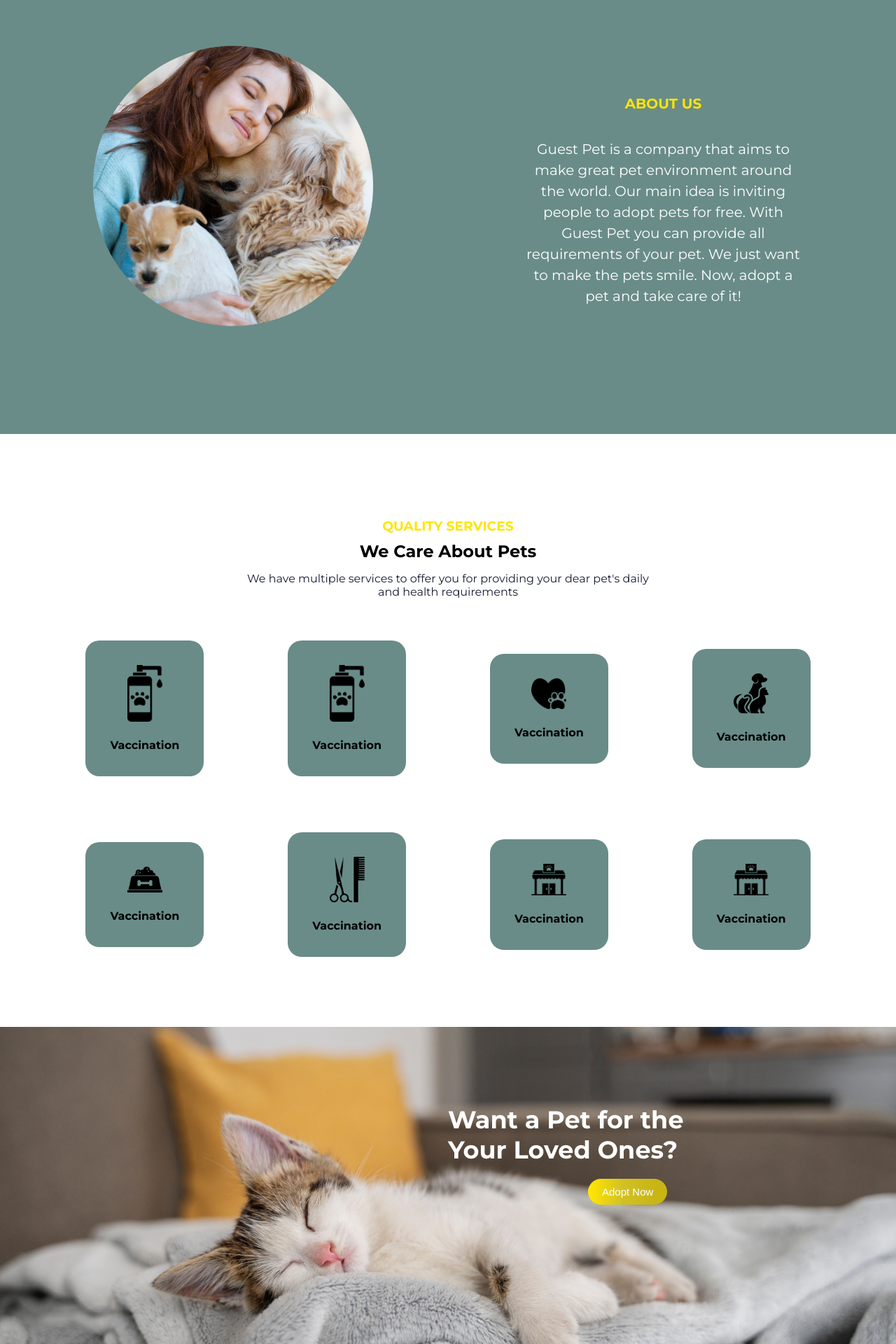
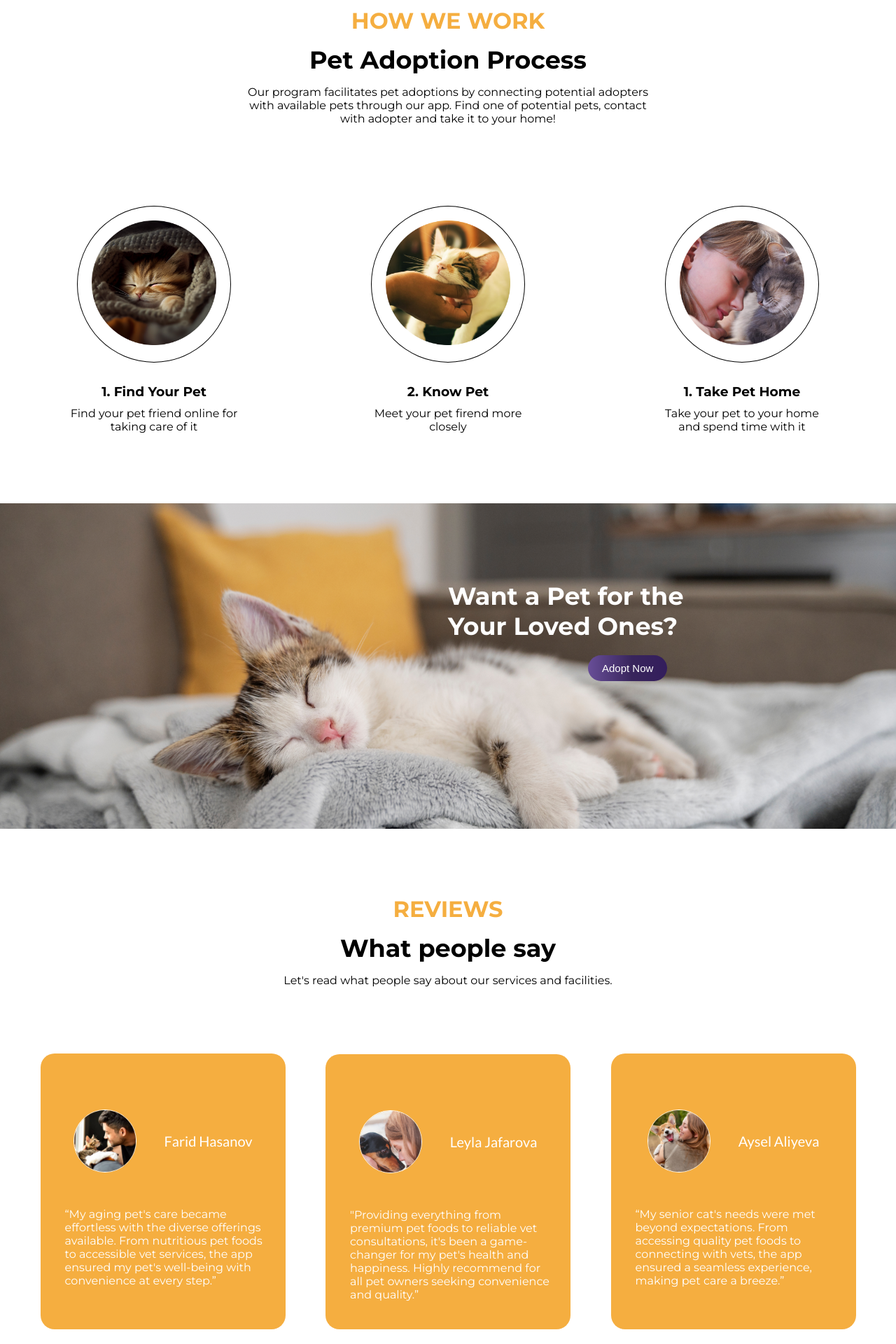
Before and after one commit to mubariznajafov/guest-pet, a React (Vite) app: page / in a window 1280 px wide. Shown: the part 840-2760 px from the top of the page at 70% size. Built offline with nearby package versions, Linux system fonts and the light colour scheme; a web font is replaced by a local one.

Commit message:
adding review line to page

```diff
--- a/src/components/Home.jsx
+++ b/src/components/Home.jsx
@@ -13,10 +13,15 @@ import catImage from "../assets/process.png";
 import process3 from "../assets/process1.png";
 import process2 from "../assets/process2.png";
 import process1 from "../assets/process3.png";
+import person3 from "../assets/person3.png";
+import person2 from "../assets/person2.png";
+import person1 from "../assets/person1.png";
 import { FontAwesomeIcon } from "@fortawesome/react-fontawesome";
-import { faInstagram } from "@fortawesome/free-brands-svg-icons";
-import { faFacebook } from "@fortawesome/free-brands-svg-icons";
-import { faTwitter } from "@fortawesome/free-brands-svg-icons";
+import {
+  faInstagram,
+  faLinkedin,
+  faXTwitter,
+} from "@fortawesome/free-brands-svg-icons";
 const Home = () => {
   return (
     <div className="home">
@@ -32,14 +37,14 @@ const Home = () => {
         </div>
         <div className="down_info">
           <div className="social_medias">
-            <Link to={"https://www.instagram.com/"}>
+            <Link to={"https://www.instagram.com/"} target={"_blank"}>
               <FontAwesomeIcon icon={faInstagram} />
             </Link>
-            <Link to={"https://www.facebook.com/"}>
-              <FontAwesomeIcon icon={faFacebook} />
+            <Link to={"https://www.linkedin.com/"} target={"_blank"}>
+              <FontAwesomeIcon icon={faLinkedin} />
             </Link>
-            <Link to={"https://www.twitter.com/"}>
-              <FontAwesomeIcon icon={faTwitter} />
+            <Link to={"https://www.twitter.com/"} target={"_blank"}>
+              <FontAwesomeIcon icon={faXTwitter} />
             </Link>
           </div>
           <div className="left_infos">
@@ -48,7 +53,7 @@ const Home = () => {
           </div>
         </div>
       </div>
-      <div className="aboutUs">
+      {/* <div className="aboutUs">
         <div className="leftSide">
           <div className="img">
             <img src={GirlWithPets} alt="" />
@@ -66,9 +71,9 @@ const Home = () => {
             </p>
           </div>
         </div>
-      </div>
+      </div> */}
 
-      <div className="services">
+      {/* <div className="services">
         <div className="topInfo">
           <h3>QUALITY SERVICES</h3>
           <h2>We Care About Pets </h2>
@@ -127,24 +132,16 @@ const Home = () => {
             <h4>Vaccination</h4>
           </div>
         </div>
-      </div>
-      <div
-        className="adoptNow"
-        style={{ backgroundImage: "url(" + catImage + ")" }}
-      >
-        <div className="info">
-          <h1>Want a Pet for the Your Loved Ones? </h1>
-          <button className="btn">Adopt Now</button>
-        </div>
-      </div>
+      </div> */}
+
       <div className="process">
         <div className="top_info">
           <h1 className="work">HOW WE WORK</h1>
           <h1 className="petAdoption">Pet Adoption Process</h1>
           <p>
-            Lorem ipsum dolor sit amet consectetur adipisicing elit. Sapiente
-            ratione quasi perspiciatis reiciendis laborum cupiditate recusandae
-            modi velit.
+            Our program facilitates pet adoptions by connecting potential
+            adopters with available pets through our app. Find one of potential
+            pets, contact with adopter and take it to your home!
           </p>
         </div>
         <div className="cards">
@@ -177,7 +174,71 @@ const Home = () => {
           </div>
         </div>
       </div>
-      <div className="reviews"></div>
+      <div
+        className="adoptNow"
+        style={{ backgroundImage: "url(" + catImage + ")" }}
+      >
+        <div className="info">
+          <h1>Want a Pet for the Your Loved Ones? </h1>
+          <button className="btn">Adopt Now</button>
+        </div>
+      </div>
+      <div className="reviews">
+        <div className="top_info">
+          <h1 className="review">REVIEWS</h1>
+          <h1 className="expressions">What people say</h1>
+          <p>Let's read what people say about our services and facilities.</p>
+        </div>
+        <div className="cards">
+          <div className="card">
+            <div className="profile">
+              <div className="img">
+                <img src={person3} alt="man_with_pet" />
+              </div>
+              <div className="full_name">Farid Hasanov</div>
+            </div>
+            <div className="expression">
+              <p>
+                “My aging pet's care became effortless with the diverse
+                offerings available. From nutritious pet foods to accessible vet
+                services, the app ensured my pet's well-being with convenience
+                at every step.”
+              </p>
+            </div>
+          </div>
+          <div className="card card2">
+            <div className="profile">
+              <div className="img">
+                <img src={person2} alt="child_with_pet" />
+              </div>
+              <div className="full_name">Leyla Jafarova</div>
+            </div>
+            <div className="expression">
+              <p>
+                "Providing everything from premium pet foods to reliable vet
+                consultations, it's been a game-changer for my pet's health and
+                happiness. Highly recommend for all pet owners seeking
+                convenience and quality.”
+              </p>
+            </div>
+          </div>
+          <div className="card">
+            <div className="profile">
+              <div className="img">
+                <img src={person1} alt="woman_with_pet" />
+              </div>
+              <div className="full_name">Aysel Aliyeva</div>
+            </div>
+            <div className="expression">
+              <p>
+                “My senior cat's needs were met beyond expectations. From
+                accessing quality pet foods to connecting with vets, the app
+                ensured a seamless experience, making pet care a breeze.”
+              </p>
+            </div>
+          </div>
+        </div>
+      </div>
     </div>
   );
 };
--- a/src/scss/pages/home/_home.scss
+++ b/src/scss/pages/home/_home.scss
@@ -36,8 +36,13 @@
       margin-top: 232px;
       width: 1150px;
       .social_medias {
-        p {
+        display: flex;
+        justify-content: center;
+        align-items: center;
+        gap: 20px;
+        a {
           color: $secondary_color;
+          font-size: 30px;
         }
       }
       .left_infos {
@@ -53,135 +58,98 @@
       }
     }
   }
-  .aboutUs {
-    background-color: $primary_color;
-    display: flex;
-    justify-content: space-around;
-    align-items: center;
-    padding: 150px 25px;
-    .leftSide {
-      .img {
-        width: 400px;
-        img {
-          width: 100%;
-          height: 100%;
-        }
-      }
-    }
-    .rightSide {
-      display: flex;
-      justify-content: center;
-      align-items: center;
-      flex-direction: column;
-      width: 400px;
-      h4 {
-        color: $fifth_color;
-        line-height: 100px;
-        text-align: center;
-        font-size: 20px;
-      }
-      p {
-        color: $secondary_color;
-        text-align: center;
-        line-height: 30px;
-        font-size: 20px;
-      }
-    }
-  }
-  .services {
-    margin: 100px 0;
-    display: flex;
-    justify-content: center;
-    align-items: center;
-    flex-direction: column;
-    .topInfo {
-      margin: 20px 0;
-      display: flex;
-      justify-content: center;
-      align-items: center;
-      flex-direction: column;
-      h3 {
-        color: $fifth_color;
-        margin-bottom: 10px;
-      }
-      h2 {
-        margin-bottom: 15px;
-      }
-      p {
-        color: $third_color;
-        width: 600px;
-        text-align: center;
-        margin: 0 0 40px 0;
-      }
-    }
-    .cards {
-      display: flex;
-      justify-content: center;
-      align-items: center;
-      flex-wrap: wrap;
-      gap: 80px;
-      width: 1200px;
-      .card {
-        border-radius: 20px;
-        background: $primary_color;
-        display: flex;
-        justify-content: center;
-        align-items: center;
-        flex-direction: column;
-        padding: 35px;
-        margin: 0 20px;
-        .img {
-          width: 50px;
-          img {
-            width: 100%;
-            height: 100%;
-          }
-        }
-        h4 {
-          margin: 20px 0 0 0;
-        }
-      }
-    }
-  }
-  .adoptNow {
-    display: flex;
-    justify-content: center;
-    align-items: center;
-    flex-direction: column;
-    background-repeat: no-repeat;
-    background-size: cover;
-    background-position: top;
-    padding: 111px;
-    .info {
-      margin-left: 400px;
-      margin-bottom: 100px;
-      h1 {
-        width: 400px;
-        color: $secondary_color;
-        font-size: 35px;
-        font-weight: 700;
-      }
-      .btn {
-        color: $secondary_color;
-        border: 1px solid;
-        border-radius: 25px;
-        padding: 10px 20px;
-        font-size: 15px;
-        background: linear-gradient(
-          90.1deg,
-          #ffe500 2.62%,
-          #d1c025 44.56%,
-          #c8b514 86.49%
-        );
-        border: 1px;
-        margin-left: 200px;
-        margin-top: 20px;
-        cursor: pointer;
-      }
-    }
-  }
+  // .aboutUs {
+  //   background-color: $primary_color;
+  //   display: flex;
+  //   justify-content: space-around;
+  //   align-items: center;
+  //   padding: 150px 25px;
+  //   .leftSide {
+  //     .img {
+  //       width: 400px;
+  //       img {
+  //         width: 100%;
+  //         height: 100%;
+  //       }
+  //     }
+  //   }
+  //   .rightSide {
+  //     display: flex;
+  //     justify-content: center;
+  //     align-items: center;
+  //     flex-direction: column;
+  //     width: 400px;
+  //     h4 {
+  //       color: $fifth_color;
+  //       line-height: 100px;
+  //       text-align: center;
+  //       font-size: 20px;
+  //     }
+  //     p {
+  //       color: $secondary_color;
+  //       text-align: center;
+  //       line-height: 30px;
+  //       font-size: 20px;
+  //     }
+  //   }
+  // }
+  // .services {
+  //   margin: 100px 0;
+  //   display: flex;
+  //   justify-content: center;
+  //   align-items: center;
+  //   flex-direction: column;
+  //   .topInfo {
+  //     margin: 20px 0;
+  //     display: flex;
+  //     justify-content: center;
+  //     align-items: center;
+  //     flex-direction: column;
+  //     h3 {
+  //       color: $fifth_color;
+  //       margin-bottom: 10px;
+  //     }
+  //     h2 {
+  //       margin-bottom: 15px;
+  //     }
+  //     p {
+  //       color: $third_color;
+  //       width: 600px;
+  //       text-align: center;
+  //       margin: 0 0 40px 0;
+  //     }
+  //   }
+  //   .cards {
+  //     display: flex;
+  //     justify-content: center;
+  //     align-items: center;
+  //     flex-wrap: wrap;
+  //     gap: 80px;
+  //     width: 1200px;
+  //     .card {
+  //       border-radius: 20px;
+  //       background: $primary_color;
+  //       display: flex;
+  //       justify-content: center;
+  //       align-items: center;
+  //       flex-direction: column;
+  //       padding: 35px;
+  //       margin: 0 20px;
+  //       .img {
+  //         width: 50px;
+  //         img {
+  //           width: 100%;
+  //           height: 100%;
+  //         }
+  //       }
+  //       h4 {
+  //         margin: 20px 0 0 0;
+  //       }
+  //     }
+  //   }
+  // }
   .process {
-    margin: 20px 0;
+    margin: 80px 0;
     .top_info {
       display: flex;
       justify-content: center;
@@ -195,7 +163,7 @@
         font-size: 35px;
       }
       p {
-        width: 700px;
+        width: 600px;
         text-align: center;
         margin: 15px 0;
       }
@@ -231,4 +199,110 @@
       }
     }
   }
+  .adoptNow {
+    display: flex;
+    justify-content: center;
+    align-items: center;
+    flex-direction: column;
+    background-repeat: no-repeat;
+    background-size: cover;
+    background-position: top;
+    padding: 111px;
+    .info {
+      margin-left: 400px;
+      margin-bottom: 100px;
+      h1 {
+        width: 400px;
+        color: $secondary_color;
+        font-size: 35px;
+        font-weight: 700;
+      }
+      .btn {
+        color: $secondary_color;
+        border: 1px solid;
+        border-radius: 25px;
+        padding: 10px 20px;
+        font-size: 15px;
+        background: linear-gradient(
+          89.93deg,
+          #765aa9 -16.15%,
+          #38255c 55.63%,
+          #331d5c 104.32%
+        );
+
+        border: 1px;
+        margin-left: 200px;
+        margin-top: 20px;
+        cursor: pointer;
+      }
+    }
+  }
+  .reviews {
+    margin: 80px 0;
+    .top_info {
+      display: flex;
+      justify-content: center;
+      align-items: center;
+      flex-direction: column;
+      .review {
+        color: $fifth_color;
+        margin: 15px 0;
+      }
+      .expressions {
+        font-size: 35px;
+      }
+      p {
+        width: 600px;
+        text-align: center;
+        margin: 15px 0;
+      }
+    }
+    .cards {
+      display: flex;
+      justify-content: space-evenly;
+      align-items: center;
+      margin: 80px 0;
+      .card {
+        background: $fifth_color;
+        display: flex;
+        justify-content: center;
+        align-items: center;
+        flex-direction: column;
+        width: 350px;
+        border-radius: 20px;
+        padding: 80px 40px 60px 40px;
+        .profile {
+          height: auto;
+          gap: 40px;
+          .img {
+            width: 90px;
+            border: 1px solid $secondary_color;
+            border-radius: 50%;
+            display: flex;
+            img {
+              width: 100%;
+            }
+          }
+          .full_name{
+            font-size: 20px;
+            color: $secondary_color;
+          }
+        }
+        .expression {
+          text-align: center;
+          width: 300px;
+          margin-top: 40px;
+          text-align: left;
+          p {
+            margin-top: 10px;
+            margin-left: 10px;
+            color: $secondary_color;
+          }
+        }
+      }
+      .card2{
+        padding-bottom: 40px;
+      }
+    }
+  }
 }
--- a/src/scss/utils/_variables.scss
+++ b/src/scss/utils/_variables.scss
@@ -2,9 +2,7 @@ $primary_color: #698c88;
 $secondary_color: #fff;
 $third_color: #191d34;
 $fourth_color: #7a7a7a;
-$fifth_color: #FFE500;
-
-
+$fifth_color: #f5ae40;
 $default_font_family: "Poppins", sans-serif;
 $second_font_family: "Lato", sans-serif;
 $third_font_family: "ABeeZee", sans-serif;
```
